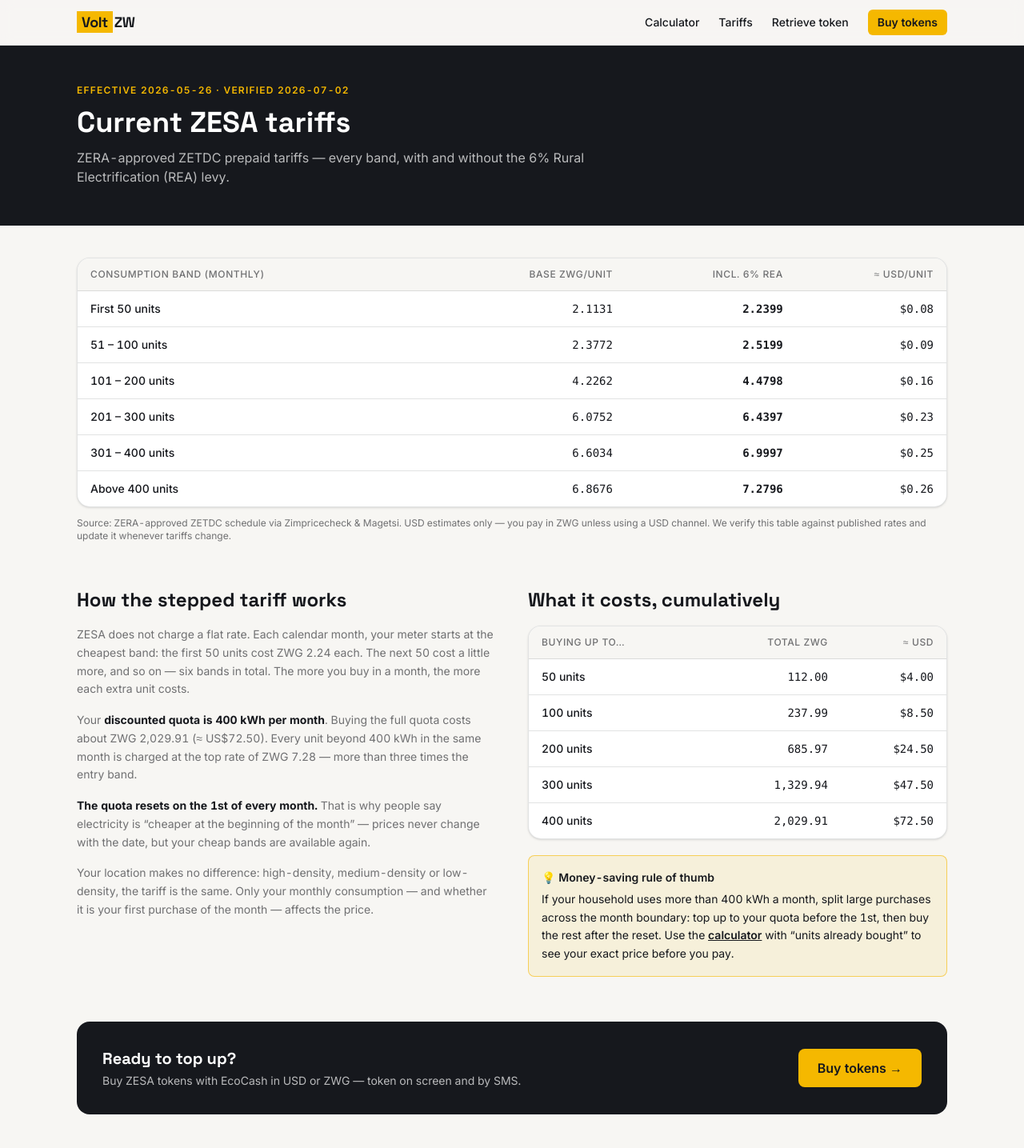
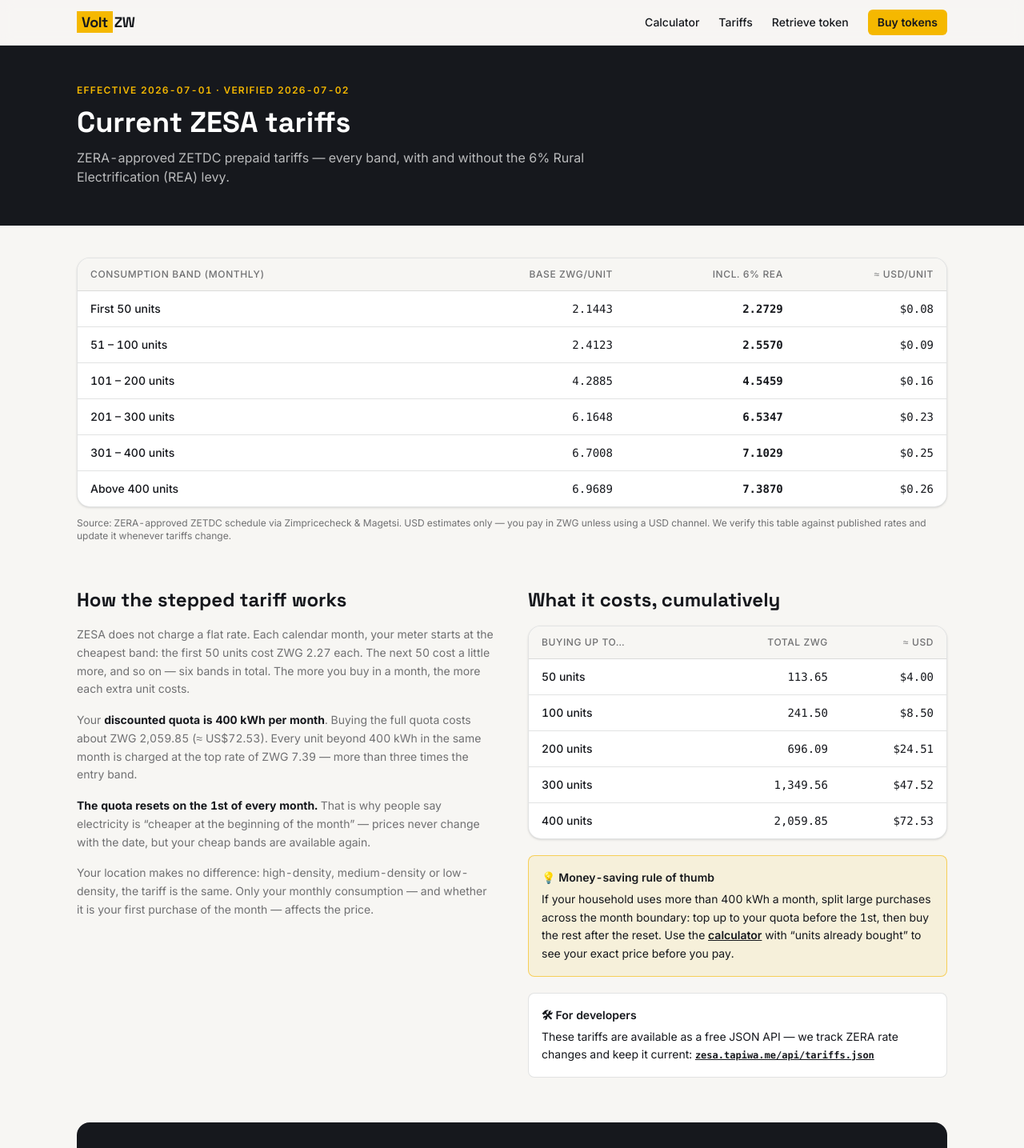
Before and after one commit to tapiwamakandigona/voltzw, a Next.js app: page /zesa-tariffs in a window 1280 px wide. Shown: the top 1435 px of the page at 80% size. Built offline with nearby package versions, Linux system fonts and the light colour scheme.

Commit message:
Tariff update (effective 2026-07-01) + public tariff JSON API at /api/tariffs.json

```diff
--- /dev/null
+++ b/src/app/api/tariffs.json/route.ts
@@ -0,0 +1,13 @@
+import { NextResponse } from "next/server";
+import tariffs from "@/data/tariffs.json";
+
+export const dynamic = "force-static";
+
+export async function GET() {
+  return NextResponse.json({
+    name: "VoltZW ZESA Tariff API",
+    docs: "https://zesa.tapiwa.me/zesa-tariffs/",
+    license: "Free to use with attribution to zesa.tapiwa.me",
+    ...tariffs,
+  });
+}
--- a/src/app/zesa-tariffs/page.tsx
+++ b/src/app/zesa-tariffs/page.tsx
@@ -115,6 +115,15 @@
               to see your exact price before you pay.
             </p>
           </div>
+          <div className="mt-5 rounded-lg border border-line bg-white p-4 text-sm leading-relaxed">
+            <p className="font-semibold">🛠 For developers</p>
+            <p className="mt-1">
+              These tariffs are available as a free JSON API — we track ZERA rate changes and keep it current:{" "}
+              <a href="/api/tariffs.json" className="font-mono text-xs font-semibold underline">
+                zesa.tapiwa.me/api/tariffs.json
+              </a>
+            </p>
+          </div>
         </div>
       </section>
 
--- a/src/data/tariffs.json
+++ b/src/data/tariffs.json
@@ -1,20 +1,20 @@
 {
-  "effectiveDate": "2026-05-26",
+  "effectiveDate": "2026-07-01",
   "lastVerified": "2026-07-02",
   "currency": "ZWG",
   "reaLevyPct": 6,
   "monthlyQuotaKwh": 400,
-  "zwgPerUsdApprox": 28.0,
+  "zwgPerUsdApprox": 28.4,
   "sources": [
     "https://zimpricecheck.com/price-updates/zesa-tariffs/",
     "https://magetsi.co.zw/zesa-tariffs"
   ],
   "bands": [
-    { "from": 1,   "to": 50,   "label": "First 50 units",  "baseZwg": 2.1131, "inclLevyZwg": 2.2399, "usdApprox": 0.08 },
-    { "from": 51,  "to": 100,  "label": "51 – 100 units",  "baseZwg": 2.3772, "inclLevyZwg": 2.5199, "usdApprox": 0.09 },
-    { "from": 101, "to": 200,  "label": "101 – 200 units", "baseZwg": 4.2262, "inclLevyZwg": 4.4798, "usdApprox": 0.16 },
-    { "from": 201, "to": 300,  "label": "201 – 300 units", "baseZwg": 6.0752, "inclLevyZwg": 6.4397, "usdApprox": 0.23 },
-    { "from": 301, "to": 400,  "label": "301 – 400 units", "baseZwg": 6.6034, "inclLevyZwg": 6.9997, "usdApprox": 0.25 },
-    { "from": 401, "to": null, "label": "Above 400 units", "baseZwg": 6.8676, "inclLevyZwg": 7.2796, "usdApprox": 0.26 }
+    { "from": 1,   "to": 50,   "label": "First 50 units",  "baseZwg": 2.1443, "inclLevyZwg": 2.2729, "usdApprox": 0.08 },
+    { "from": 51,  "to": 100,  "label": "51 – 100 units",  "baseZwg": 2.4123, "inclLevyZwg": 2.5570, "usdApprox": 0.09 },
+    { "from": 101, "to": 200,  "label": "101 – 200 units", "baseZwg": 4.2885, "inclLevyZwg": 4.5459, "usdApprox": 0.16 },
+    { "from": 201, "to": 300,  "label": "201 – 300 units", "baseZwg": 6.1648, "inclLevyZwg": 6.5347, "usdApprox": 0.23 },
+    { "from": 301, "to": 400,  "label": "301 – 400 units", "baseZwg": 6.7008, "inclLevyZwg": 7.1029, "usdApprox": 0.25 },
+    { "from": 401, "to": null, "label": "Above 400 units", "baseZwg": 6.9689, "inclLevyZwg": 7.3870, "usdApprox": 0.26 }
   ]
 }
```
